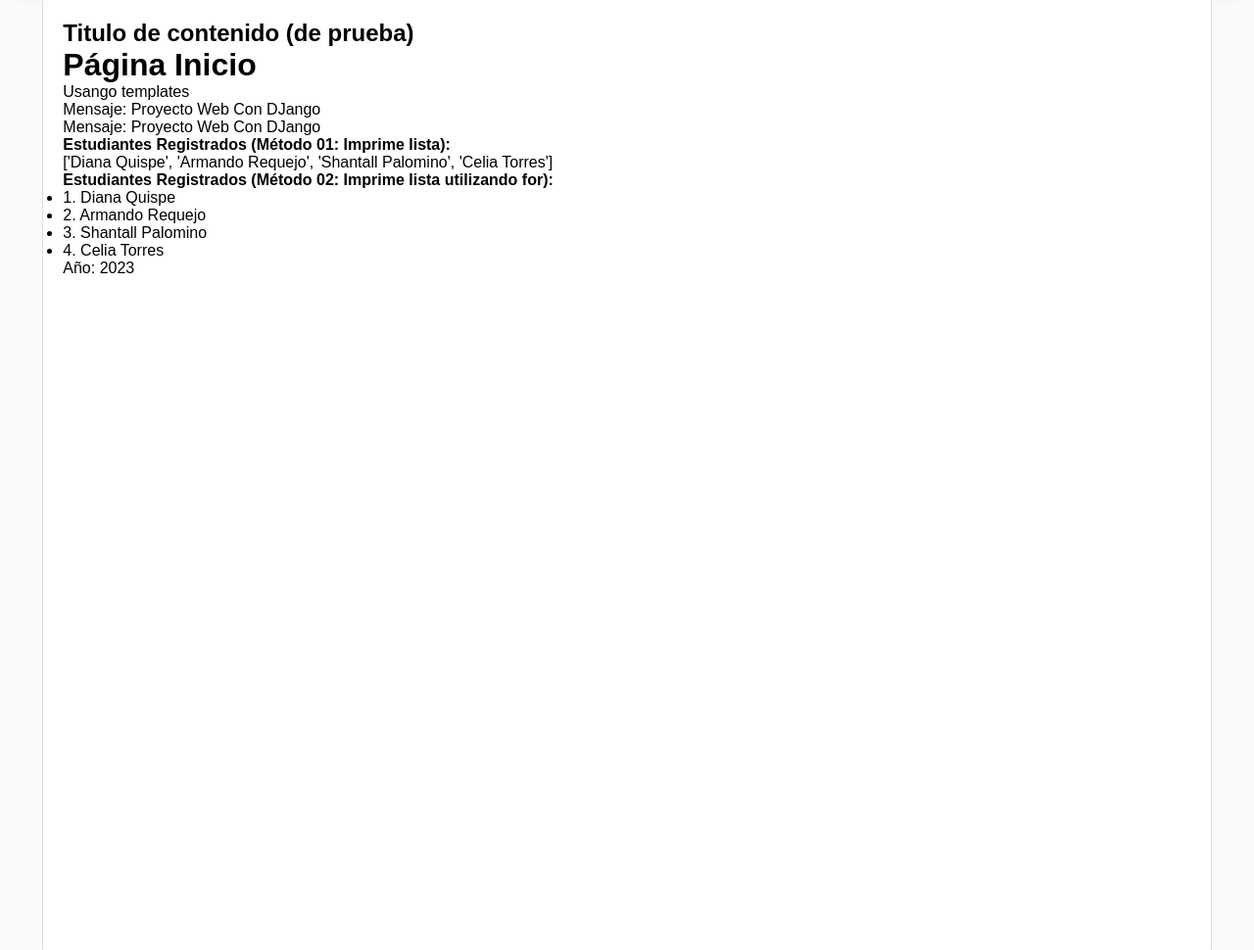
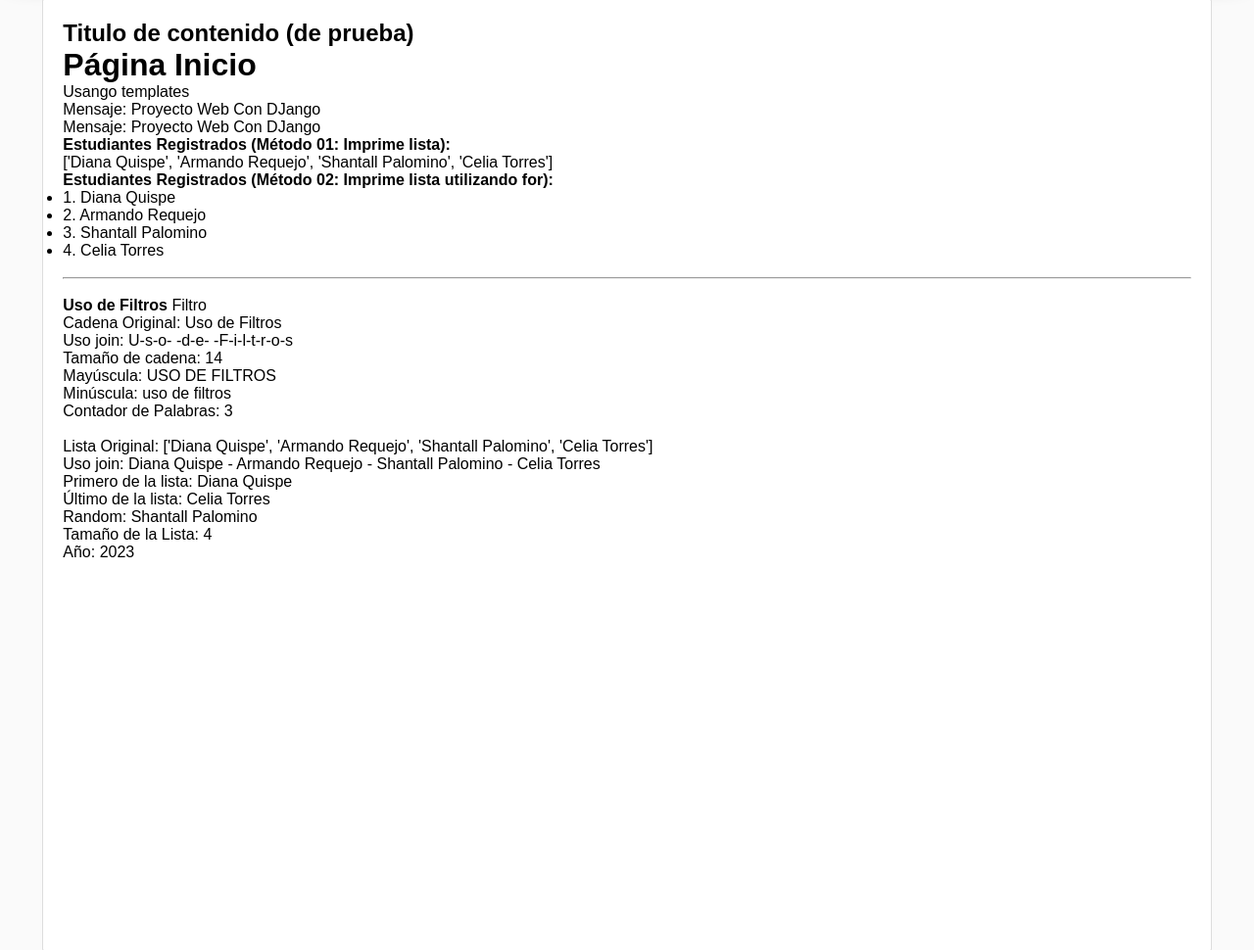
Before and after one commit to Jairodaniel-17/paginaweb, a Django app: page / in a window 1280 px wide. Shown: the part 223-1193 px from the top of the page at 98% size. Run offline with Django 3.2, Linux system fonts and the light colour scheme.

Commit message:
semana 11

```diff
--- /dev/null
+++ b/miapp/Templates/filtros.html
@@ -0,0 +1,19 @@
+<br>
+<hr>
+<br>
+<strong> {{encabezado}}</strong>
+Filtro<br>
+<p> Cadena Original: {{encabezado|default:"Sección sin título"}}
+</p>
+<p> Uso join: {{encabezado|join:'-'}} </p>
+<p> Tamaño de cadena: {{encabezado|length}} </p>
+<p> Mayúscula: {{encabezado|upper}} </p>
+<p> Minúscula: {{encabezado|lower}} </p>
+<p> Contador de Palabras: {{encabezado|wordcount}} </p>
+<br>
+<p>Lista Original: {{estudiantes}}</p>
+<p>Uso join: {{estudiantes|join:' - '}}</p>
+<p>Primero de la lista: {{estudiantes|first}}</p>
+<p>Último de la lista: {{estudiantes|last}}</p>
+<p>Random: {{estudiantes|random}}</p>
+<p>Tamaño de la Lista: {{estudiantes|length}}</p>
--- a/miapp/Templates/index.html
+++ b/miapp/Templates/index.html
@@ -29,6 +29,7 @@ En esta pagina se mostrara la bienvenida al sistema
     <li>{{ forloop.counter }}. {{ estudiante }}</li>
     {% endfor %}
   </ul>
+  {% include 'filtros.html' with encabezado="Uso de Filtros" %}
 
   <p>Año: 2023</p>
 {% endblock %}
--- a/miapp/Templates/layout.html
+++ b/miapp/Templates/layout.html
@@ -19,16 +19,16 @@
         <nav>
             <ul>
                 <li>
-                    <a href="/inicio" color=#43977e>Inicio</a>
+                    <a href="{% url 'inicio' %}"> Inicio</a>
                     </li>
                     <li>
-                    <a href="/saludo">Mensaje de Saludo</a>
+                    <a href="{% url 'saludo' %}"> Mensaje de Saludo</a>
                     </li>
                     <li>
-                    <a href="/rango">Mostrar Números [a,b]</a>
+                    <a href="{% url 'rango' %}"> Mostrar Números [a,b]</a>
                     </li>
                     <li>
-                    <a href="/rango2/10/15">Mostrar Números [10,15]</a>
+                    <a href="{% url 'rango2' %}"> Mostrar Números [10,15]</a>
                     </li>
             </ul>
         </nav>
--- a/miapp/Templates/saludo.html
+++ b/miapp/Templates/saludo.html
@@ -4,5 +4,9 @@
     <h1 class="title">{{ titulo }}</h1>
     <h2>{{ autor_saludo }}</h2>
     <h3>Python....</h3>
+    {% load filters %}
+
+{{"Iniciando curso de LP3 en la UNTELS"|saludo|safe}}
     {{ block.super }}
+
 {% endblock %}
```
Also changed, not shown: miapp/templatetags/filters.py (added, +8 -0 lines), miapp/templatetags/__init__.py (added). Lines whose indentation alone changed are shown as unchanged.
